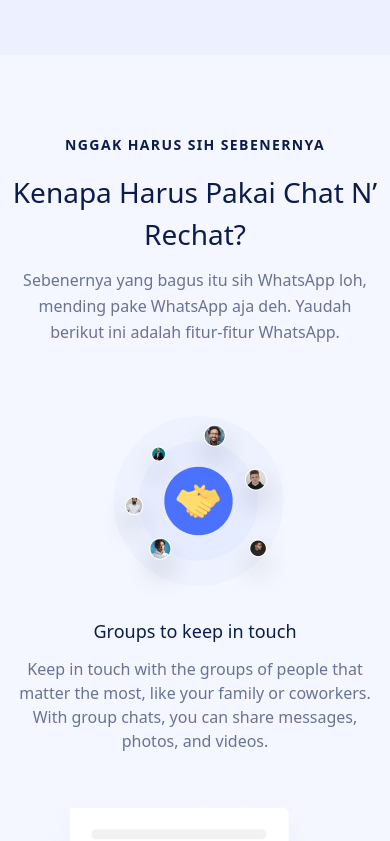
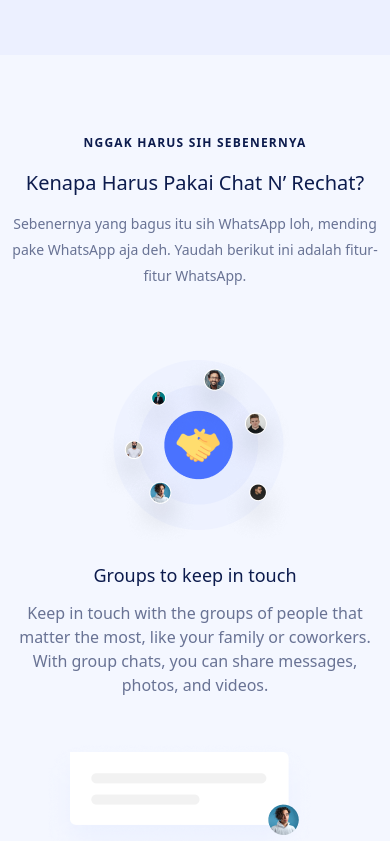
Before and after one commit to hudadamar21/codedesign-chat-n-rechat, a Svelte app: page / in a window 390 px wide. Shown: the part 1323-2164 px from the top of the page. Built offline with nearby package versions, Linux system fonts and the light colour scheme.

Commit message:
responsive section title

```diff
--- a/src/components/ui/SectionTitle.svelte
+++ b/src/components/ui/SectionTitle.svelte
@@ -4,8 +4,8 @@
 export let description;
 </script>
 
-<div class="text-sm font-semibold mb-4 tracking-widest">{badge}</div>
-<h2 class="text-[28px] leading-[42px] mb-3">{title}</h2>
-<p class="text-dark/60 leading-[26px]">
+<div class="text-xs md:text-sm font-semibold mb-4 tracking-widest">{badge}</div>
+<h2 class="text-xl md:text-2xl lg:text-[28px] font-medium leading-8 md:leading-[42px] mb-3">{title}</h2>
+<p class="text-sm md:text-base text-dark/60 leading-[26px]">
   {description}
 </p>
```
